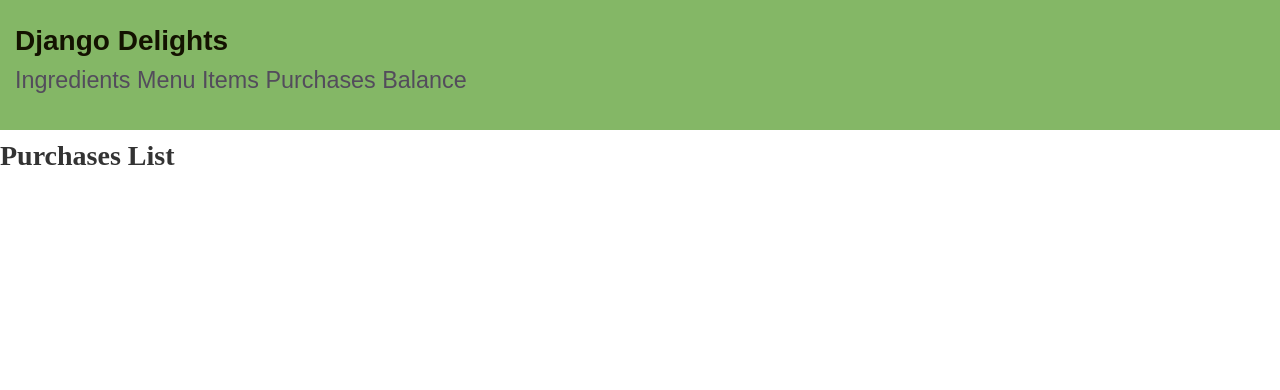
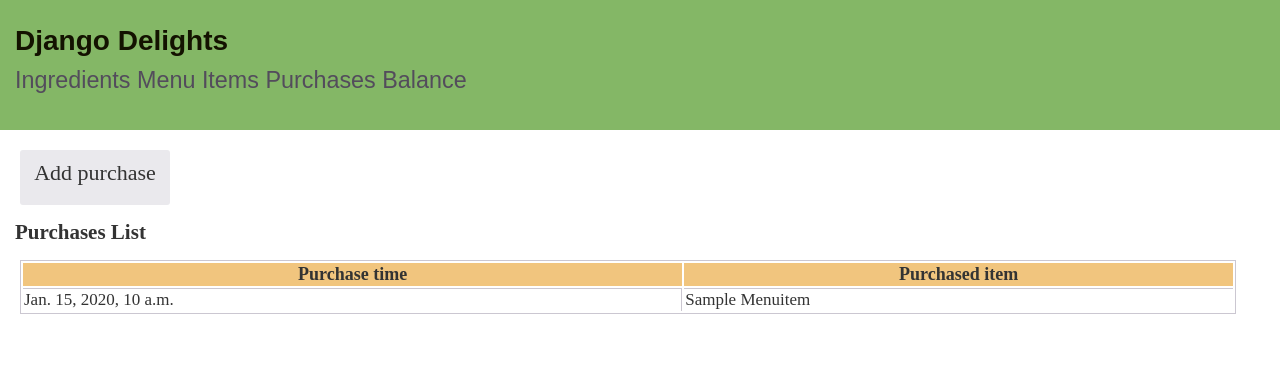
Before and after one commit to CafelatteHere/django_delights, a Django app: page /purchase/list in a window 1280 px wide. Shown: the top 390 px of the page. Run offline with Django 4.2, Linux system fonts and the light colour scheme; tables that the repository leaves empty hold one stand-in row (values such as "Sample post").

Commit message:
Added Purchases List View template content
Also added Purchase create button

```diff
--- a/django_delights/inventory/static/inventory/style.css
+++ b/django_delights/inventory/static/inventory/style.css
@@ -102,3 +102,13 @@ a {
 .link {
   text-decoration: underline;
 }
+
+.createpurchase_btn{
+  width: 150px;
+  height: 35px;
+  font-size: 22px;
+  background-color:#eae9ed;
+  border-radius: 3px;
+  margin: 5px;
+  text-align: center;
+}
--- a/django_delights/inventory/templates/inventory/purchase_list.html
+++ b/django_delights/inventory/templates/inventory/purchase_list.html
@@ -7,8 +7,24 @@
 {% endblock %}
 
 {% block content %}
-<h1>Purchases List</h1>
-{% for purchase in purchases %}
-  <p>{{ purchase.name }}</p>
-{% endfor %}
+<div class="body">
+  <p class="createpurchase_btn"><a href="{% url 'purchasecreate' %}">Add purchase</a></p>
+  <h2>Purchases List</h2>
+  <table class="table">
+    <thead class="table-header">
+      <tr class="table-header">
+        <th>Purchase time</th>
+        <th>Purchased item</th>
+      </tr>
+    </thead>
+    <body">
+      {% for purchase in object_list %}
+        <tr>
+          <td class="table-row-1">{{ purchase.timestamp }}</td>
+          <td class="table-row-2">{{ purchase.menu_item.title | title}} </td>
+        </tr>
+      {% endfor %}
+    </body>
+  </table>
+</div>
 {% endblock %}
```
